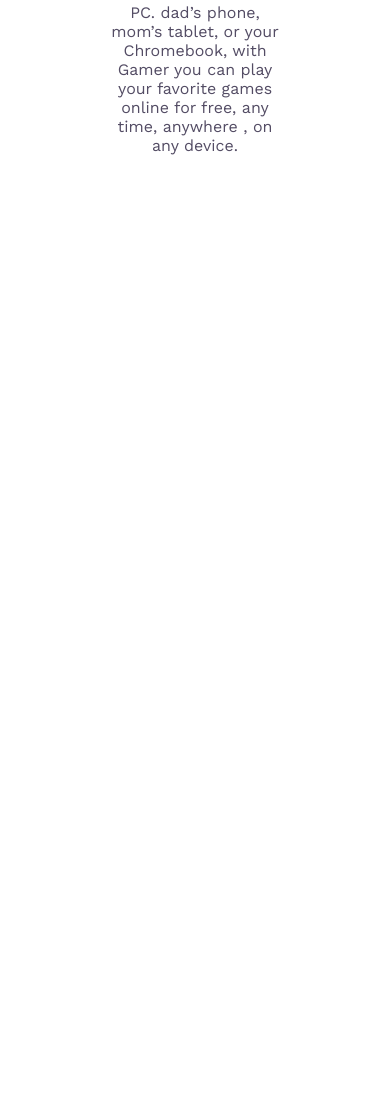
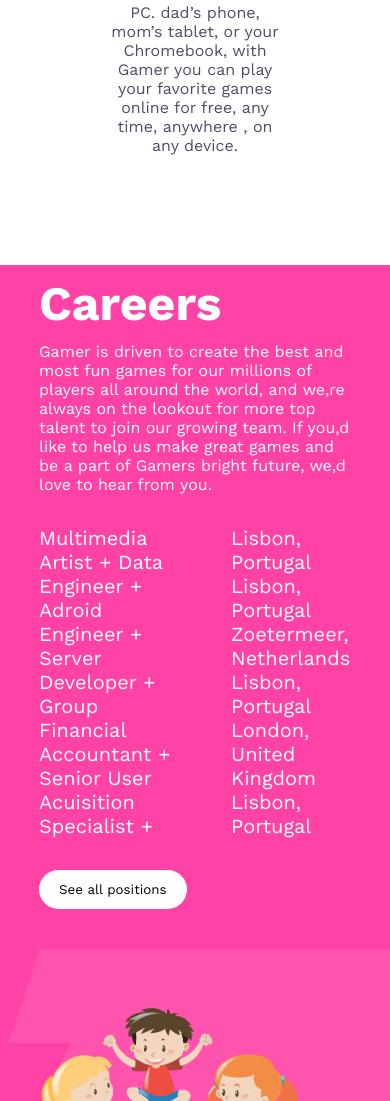
Before and after one commit to rayahanalways/gamer-zone, a plain HTML site: page index.html in a window 390 px wide. Shown: the part 4329-5430 px from the top of the page. Before the commit the page ends 4694 px from the top, so only its background shows below. Drawn offline with nearby package versions, Linux system fonts and the light colour scheme.

Commit message:
career responsive complete

```diff
--- a/index.html
+++ b/index.html
@@ -105,7 +105,42 @@
             </div>
         </section>
         <!-- online section end  -->
+
+
     </main>
+    <section class="careers">
+        <div class="careers-content">
+            <h2 class="careers-title">Careers</h2>
+            <p class="careers-description">Gamer is driven to create the best and most fun games for our millions of
+                players all around the world, and we,re always on the lookout for more top talent to join our
+                growing team. If you,d like to help us make great games and be a part of Gamers bright future, we,d
+                love to hear from you.</p>
+            <div class="inner-content">
+                <p class="first-content">Multimedia Artist +
+                    Data Engineer +
+                    Adroid Engineer +
+                    Server Developer +
+                    Group Financial Accountant +
+                    Senior User Acuisition Specialist +
+                </p>
+                <p class="second-content">Lisbon, Portugal
+                    Lisbon, Portugal
+                    Zoetermeer, Netherlands
+                    Lisbon, Portugal
+                    London, United Kingdom
+                    Lisbon, Portugal
+                </p>
+
+            </div>
+            <button class="careers-button">See all positions</button>
+        </div>
+
+        <div class="careers-img">
+            <img src="images/careers.png" alt="careers_photo">
+        </div>
+    </section>
+
+
     <footer></footer>
 </body>
 
--- a/styles/style.css
+++ b/styles/style.css
@@ -244,7 +244,7 @@ nav a {
 .online {
     display: flex;
     align-items: center;
-    margin: 100px 0 200px 0;
+    margin: 100px 0 100px 0;
 
 }
 
@@ -280,7 +280,53 @@ nav a {
     font-weight: 400;
 }
 
+/* careers section styles  */
+.careers {
+    background-color: #FF42A5;
+    display: flex;
+    align-items: center;
+}
 
+.careers-title {
+    color: #FFF;
+    font-size: 3rem;
+    font-weight: 700;
+    margin-bottom: 10px;
+}
+
+.careers-content {
+    width: 50%;
+    padding: 50px 100px 0 100px;
+}
+
+.inner-content {
+    display: flex;
+    gap: 50px;
+    justify-content: space-between;
+}
+
+.careers-description {
+    color: #fff;
+    font-size: 1rem;
+    font-weight: 400;
+    margin-bottom: 32px;
+}
+
+.first-content,
+.second-content {
+    color: #fff;
+    font-size: 20px;
+    font-weight: 400;
+}
+
+.careers-button {
+    padding: 12px 20px;
+    background: #fff;
+    margin-top: 32px;
+    border: 0;
+    border-radius: 20px;
+
+}
 
 
 
@@ -321,6 +367,13 @@ nav a {
         display: grid;
         grid-template-columns: repeat(2, 1fr);
     }
+
+    .careers {
+        flex-direction: column;
+    }
+
+
+
 
 
 }
@@ -371,4 +424,25 @@ nav a {
     .online-game-photo {
         padding-left: 30px;
     }
+
+    .careers {
+        flex-direction: column;
+    }
+
+    .careers-content {
+        padding: 10px;
+        width: 80%;
+    }
+
+    .second-child {
+        tex-align: right;
+    }
+
+    .careers-button {
+        margin-bottom: 30px;
+    }
+
+
+
+
 }
```
